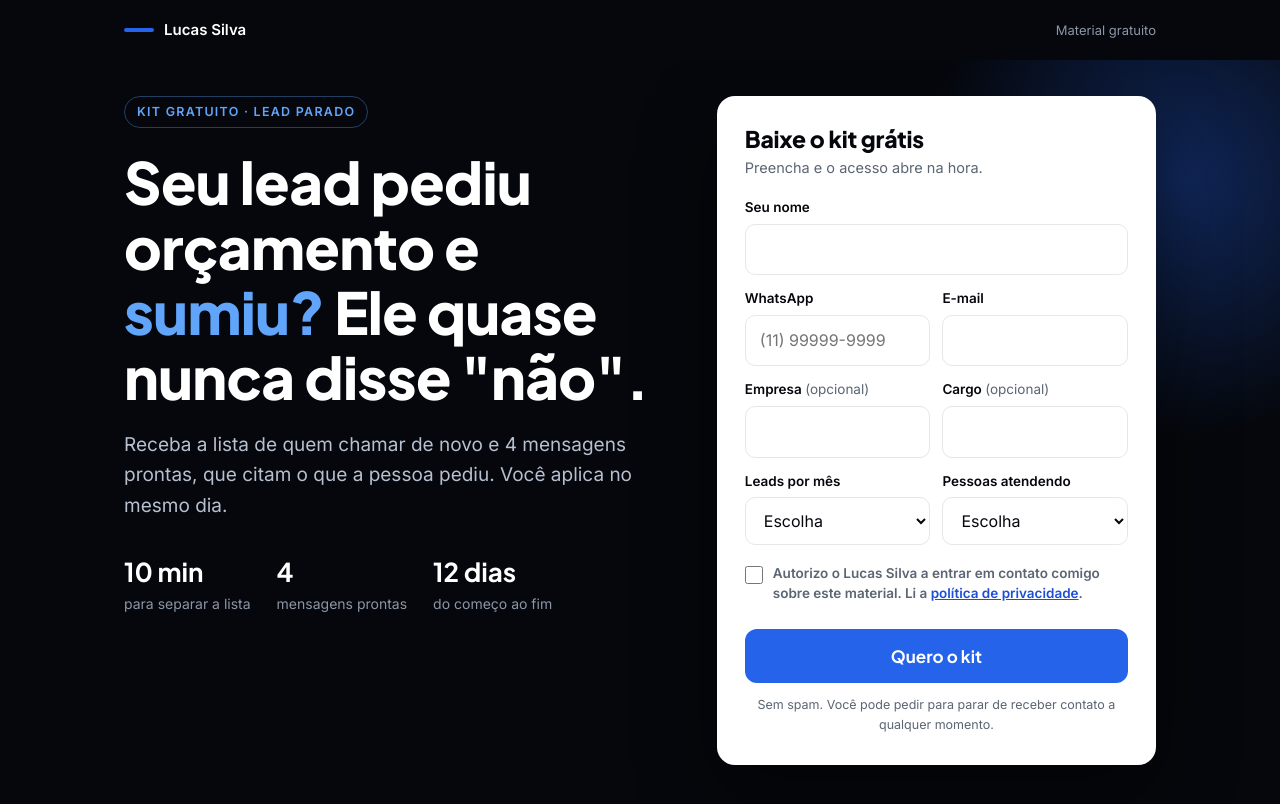
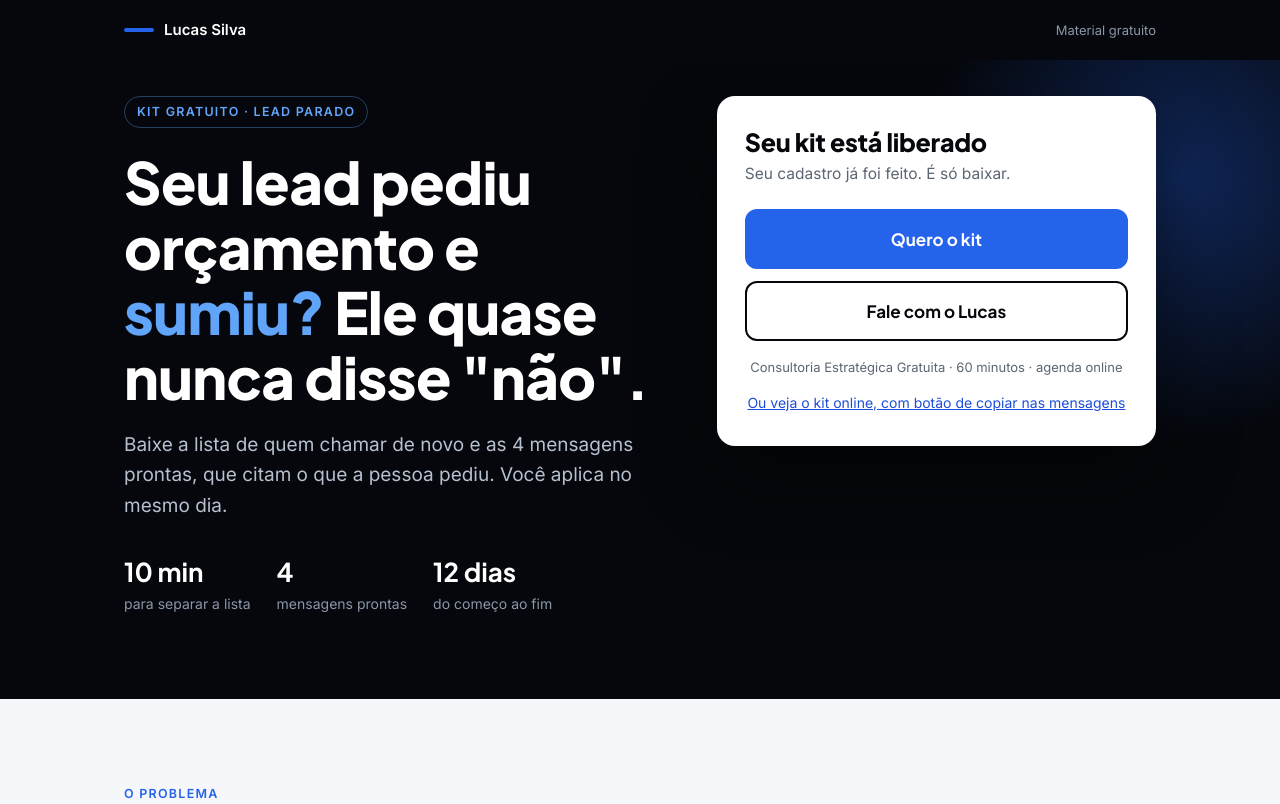
Before and after one commit to ilucasmkt/materiais, a plain HTML site: page REATIVAR/index.html in a window 1280 px wide. Shown: the top 804 px of the page. Drawn offline with Linux system fonts and the light colour scheme.

Commit message:
REATIVAR: remove formulario, botoes Quero o kit e Fale com o Lucas

```diff
--- a/REATIVAR/index.html
+++ b/REATIVAR/index.html
@@ -37,34 +37,16 @@ a{color:inherit}
 .tempo b{display:block;font-family:"Plus Jakarta Sans",sans-serif;font-size:26px;color:#fff}
 @media(max-width:900px){.hero .wrap{grid-template-columns:1fr;gap:34px}}
 
-/* formulário */
-.form-card{background:#fff;color:var(--preto);border-radius:18px;padding:30px 28px;box-shadow:0 30px 80px rgba(0,0,0,.45)}
-.form-card h2{font-size:23px;margin-bottom:4px}
-.form-card .peq{color:var(--cinza);font-size:14.5px;margin-bottom:18px}
-label{display:block;font-size:13.5px;font-weight:600;margin:13px 0 5px}
-label span.op{font-weight:400;color:var(--cinza)}
-input[type=text],input[type=email],input[type=tel],select{width:100%;font:inherit;font-size:16px;padding:12px 14px;border:1.5px solid var(--linha);border-radius:10px;background:#fff;color:var(--preto);transition:border .15s,box-shadow .15s}
-input:focus,select:focus{outline:0;border-color:var(--azul);box-shadow:0 0 0 4px rgba(37,99,235,.15)}
-.dois{display:grid;grid-template-columns:1fr 1fr;gap:12px}
-@media(max-width:520px){.dois{grid-template-columns:1fr}}
-.cons{display:flex;gap:10px;align-items:flex-start;margin-top:18px;font-size:13.5px;color:var(--cinza);line-height:1.5}
-.cons input{margin-top:3px;width:18px;height:18px;accent-color:var(--azul);flex:none}
-.cons a{color:var(--azul2)}
-button.cta{width:100%;margin-top:20px;font:700 17px "Plus Jakarta Sans",Inter,sans-serif;background:var(--azul);color:#fff;border:0;border-radius:12px;padding:16px;cursor:pointer;transition:background .15s,transform .05s}
-button.cta:hover{background:var(--azul2)}
-button.cta:active{transform:scale(.99)}
-button.cta:disabled{opacity:.6;cursor:wait}
-.erro{display:none;margin-top:12px;color:#B42318;font-size:14px}
-.seguro{margin-top:12px;font-size:12.5px;color:var(--cinza);text-align:center}
-
-/* sucesso */
-.ok{display:none;text-align:center;padding:10px 0}
-.ok .check{width:60px;height:60px;border-radius:50%;background:var(--azul);color:#fff;font-size:30px;display:flex;align-items:center;justify-content:center;margin:0 auto 16px}
-.ok h2{margin-bottom:8px}
-.ok p{color:var(--cinza);margin-bottom:6px}
-.ok a.cta{display:block;text-decoration:none;margin-top:20px;font:700 17px "Plus Jakarta Sans",Inter,sans-serif;background:var(--azul);color:#fff;border-radius:12px;padding:16px}
-.ok a.cta:hover{background:var(--azul2)}
-.ok a.sec{display:block;margin-top:12px;font-size:14px;color:var(--cinza)}
+/* cartão de acesso */
+.form-card{background:#fff;color:var(--preto);border-radius:18px;padding:32px 28px;box-shadow:0 30px 80px rgba(0,0,0,.45)}
+.form-card h2{font-size:25px;margin-bottom:6px}
+.form-card .peq{color:var(--cinza);font-size:15.5px;margin-bottom:22px}
+a.cta{display:block;text-align:center;text-decoration:none;font:700 17px "Plus Jakarta Sans",Inter,sans-serif;background:var(--azul);color:#fff;border-radius:12px;padding:17px;margin-top:12px;border:2px solid var(--azul);transition:background .15s}
+a.cta:hover{background:var(--azul2);border-color:var(--azul2)}
+a.cta.alt{background:#fff;color:var(--preto);border-color:var(--preto)}
+a.cta.alt:hover{background:var(--preto);color:#fff;border-color:var(--preto)}
+.seguro{margin-top:16px;font-size:13px;color:var(--cinza);text-align:center}
+a.sec{display:block;margin-top:14px;font-size:14px;color:var(--azul2);text-align:center}
 
 /* seções */
 section{padding:80px 0}
@@ -134,7 +116,7 @@ footer a{color:#B6C0CF}
     <div>
       <span class="tag">Kit gratuito · Lead parado</span>
       <h1>Seu lead pediu orçamento e <em>sumiu?</em> Ele quase nunca disse "não".</h1>
-      <p class="sub">Receba a lista de quem chamar de novo e 4 mensagens prontas, que citam o que a pessoa pediu. Você aplica no mesmo dia.</p>
+      <p class="sub">Baixe a lista de quem chamar de novo e as 4 mensagens prontas, que citam o que a pessoa pediu. Você aplica no mesmo dia.</p>
       <div class="tempo">
         <div><b>10 min</b>para separar a lista</div>
         <div><b>4</b>mensagens prontas</div>
@@ -143,70 +125,12 @@ footer a{color:#B6C0CF}
     </div>
 
     <div class="form-card" id="baixar">
-      <div id="form-area">
-        <h2>Baixe o kit grátis</h2>
-        <p class="peq">Preencha e o acesso abre na hora.</p>
-        <form id="f" novalidate>
-          <label for="nome">Seu nome</label>
-          <input type="text" id="nome" name="nome" autocomplete="name" required>
-
-          <div class="dois">
-            <div>
-              <label for="whats">WhatsApp</label>
-              <input type="tel" id="whats" name="whatsapp" autocomplete="tel" placeholder="(11) 99999-9999" required>
-            </div>
-            <div>
-              <label for="email">E-mail</label>
-              <input type="email" id="email" name="email" autocomplete="email" required>
-            </div>
-          </div>
-
-          <div class="dois">
-            <div>
-              <label for="empresa">Empresa <span class="op">(opcional)</span></label>
-              <input type="text" id="empresa" name="empresa" autocomplete="organization">
-            </div>
-            <div>
-              <label for="cargo">Cargo <span class="op">(opcional)</span></label>
-              <input type="text" id="cargo" name="cargo" autocomplete="organization-title">
-            </div>
-          </div>
-
-          <div class="dois">
-            <div>
-              <label for="leads">Leads por mês</label>
-              <select id="leads" name="leads_por_mes" required>
-                <option value="">Escolha</option>
-                <option>Até 30</option><option>31 a 100</option><option>101 a 300</option><option>Mais de 300</option>
-              </select>
-            </div>
-            <div>
-              <label for="pessoas">Pessoas atendendo</label>
-              <select id="pessoas" name="pessoas_atendendo" required>
-                <option value="">Escolha</option>
-                <option>1</option><option>2 a 3</option><option>4 a 10</option><option>Mais de 10</option>
-              </select>
-            </div>
-          </div>
-
-          <label class="cons">
-            <input type="checkbox" id="cons" name="consentimento">
-            <span>Autorizo o Lucas Silva a entrar em contato comigo sobre este material. Li a <a href="politica-privacidade.html" target="_blank" rel="noopener">política de privacidade</a>.</span>
-          </label>
-
-          <button class="cta" type="submit" id="btn">Quero o kit</button>
-          <p class="erro" id="erro" role="alert"></p>
-          <p class="seguro">Sem spam. Você pode pedir para parar de receber contato a qualquer momento.</p>
-        </form>
-      </div>
-
-      <div class="ok" id="ok">
-        <div class="check">✓</div>
-        <h2>Pronto, o kit é seu</h2>
-        <p>O acesso já está liberado.</p>
-        <a class="cta" href="https://drive.google.com/drive/folders/1E9LOHglAqm5ffcnssuQpoImD9HqdEIXG?usp=sharing" id="abrir" target="_blank" rel="noopener">Baixar o kit (PDF)</a>
-        <a class="sec" href="material.html">Ou ver online, com botão de copiar nas mensagens</a>
-      </div>
+      <h2>Seu kit está liberado</h2>
+      <p class="peq">Seu cadastro já foi feito. É só baixar.</p>
+      <a class="cta" href="https://drive.google.com/drive/folders/1E9LOHglAqm5ffcnssuQpoImD9HqdEIXG?usp=sharing" target="_blank" rel="noopener">Quero o kit</a>
+      <a class="cta alt" href="https://cal.com/zenite/60min" target="_blank" rel="noopener">Fale com o Lucas</a>
+      <p class="seguro">Consultoria Estratégica Gratuita · 60 minutos · agenda online</p>
+      <a class="sec" href="material.html">Ou veja o kit online, com botão de copiar nas mensagens</a>
     </div>
   </div>
 </header>
@@ -289,46 +213,14 @@ footer a{color:#B6C0CF}
   <div class="wrap">
     <h2>Comece com 10 leads parados e mande a primeira hoje.</h2>
     <p>O kit leva menos de 10 minutos para ser lido e aplicado.</p>
-    <a class="btn" href="#baixar">Baixar o kit grátis</a>
+    <a class="btn" href="https://drive.google.com/drive/folders/1E9LOHglAqm5ffcnssuQpoImD9HqdEIXG?usp=sharing" target="_blank" rel="noopener">Quero o kit</a> <a class="btn" style="background:#fff;color:#05070C;margin-left:10px" href="https://cal.com/zenite/60min" target="_blank" rel="noopener">Fale com o Lucas</a>
   </div>
 </section>
 
 <footer><div class="wrap">
   <div class="marca"><i></i>Lucas Silva</div>
-  <div>Material gratuito. Os exemplos usam nomes e valores fictícios. · <a href="politica-privacidade.html">Política de privacidade</a></div>
+  <div>Material gratuito. Os exemplos usam nomes e valores fictícios.</div>
 </div></footer>
 
-<script>
-/* Endereço que recebe os cadastros (formulário, planilha ou CRM). Enquanto estiver vazio, o acesso abre, mas o cadastro NÃO é guardado em lugar nenhum. */
-var ENDPOINT = "";
-
-var f=document.getElementById('f'), erro=document.getElementById('erro'), btn=document.getElementById('btn');
-function mostrarOk(){document.getElementById('form-area').style.display='none';document.getElementById('ok').style.display='block'}
-if(sessionStorage.getItem('reativar_ok')==='1'){mostrarOk()}
-
-f.addEventListener('submit',function(e){
-  e.preventDefault(); erro.style.display='none';
-  var d=new FormData(f), v=function(k){return (d.get(k)||'').toString().trim()};
-  var msg='';
-  if(v('nome').length<2) msg='Escreva o seu nome.';
-  else if(v('whatsapp').replace(/\D/g,'').length<10) msg='Confira o WhatsApp, com DDD.';
-  else if(!/^\S+@\S+\.\S+$/.test(v('email'))) msg='Confira o e-mail.';
-  else if(!v('leads_por_mes')||!v('pessoas_atendendo')) msg='Responda as duas perguntas sobre a sua empresa.';
-  else if(!document.getElementById('cons').checked) msg='Marque a caixa de autorização para receber o kit.';
-  if(msg){erro.textContent=msg;erro.style.display='block';return}
-
-  var dados={nome:v('nome'),whatsapp:v('whatsapp'),email:v('email'),empresa:v('empresa'),cargo:v('cargo'),
-    leads_por_mes:v('leads_por_mes'),pessoas_atendendo:v('pessoas_atendendo'),
-    consentimento:true,consentimento_texto:'Autorizo o Lucas Silva a entrar em contato comigo sobre este material.',
-    material:'REATIVAR',data:new Date().toISOString()};
-
-  btn.disabled=true; btn.textContent='Enviando...';
-  var fim=function(){sessionStorage.setItem('reativar_ok','1');mostrarOk()};
-  if(!ENDPOINT){fim();return}
-  fetch(ENDPOINT,{method:'POST',headers:{'Content-Type':'text/plain;charset=utf-8'},body:JSON.stringify(dados)})
-    .then(function(r){if(!r.ok)throw 0;fim()})
-    .catch(function(){btn.disabled=false;btn.textContent='Quero o kit';erro.textContent='Não consegui enviar agora. Tente de novo em instantes.';erro.style.display='block'});
-});
-</script>
 </body>
 </html>
```
